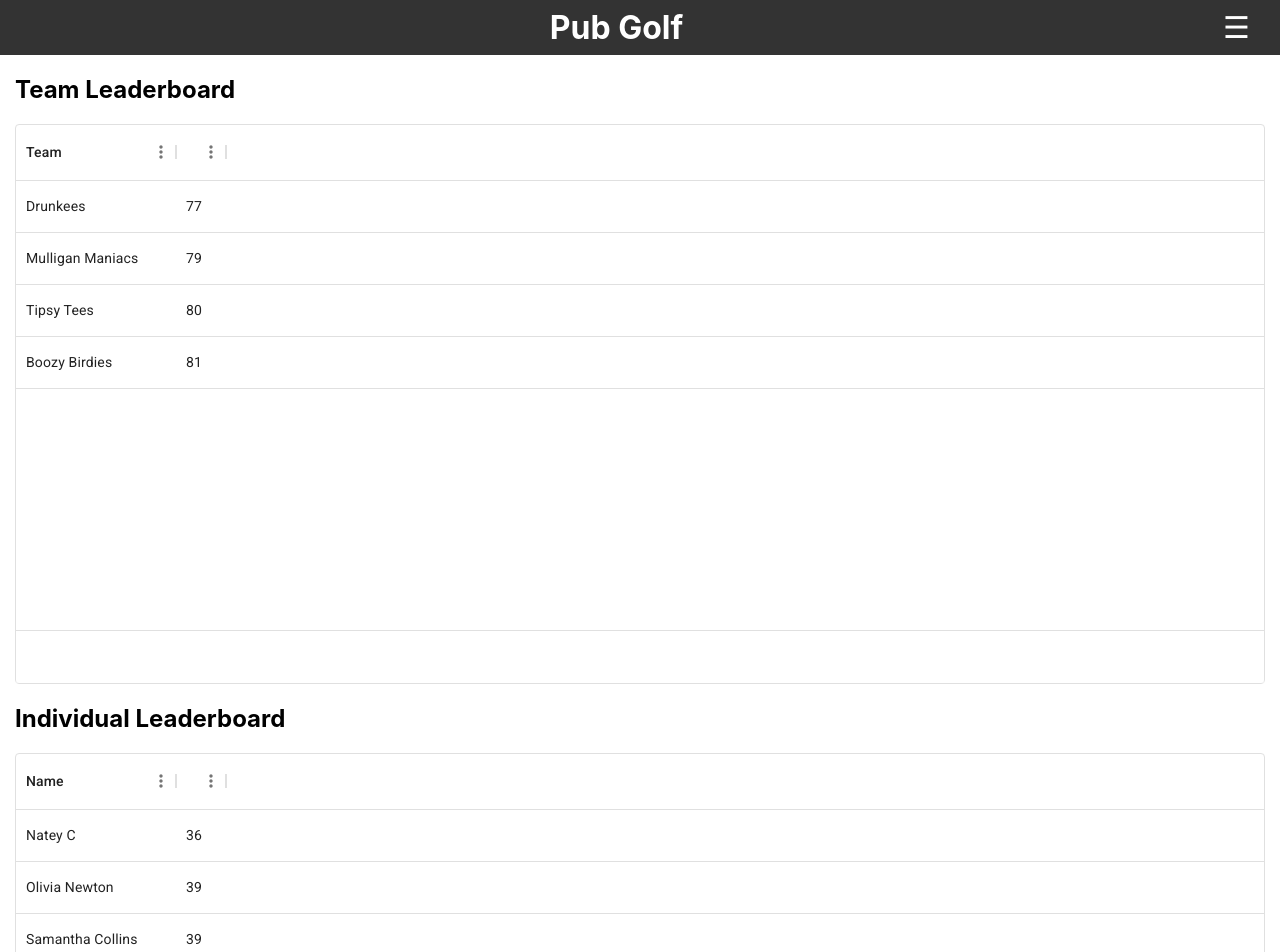
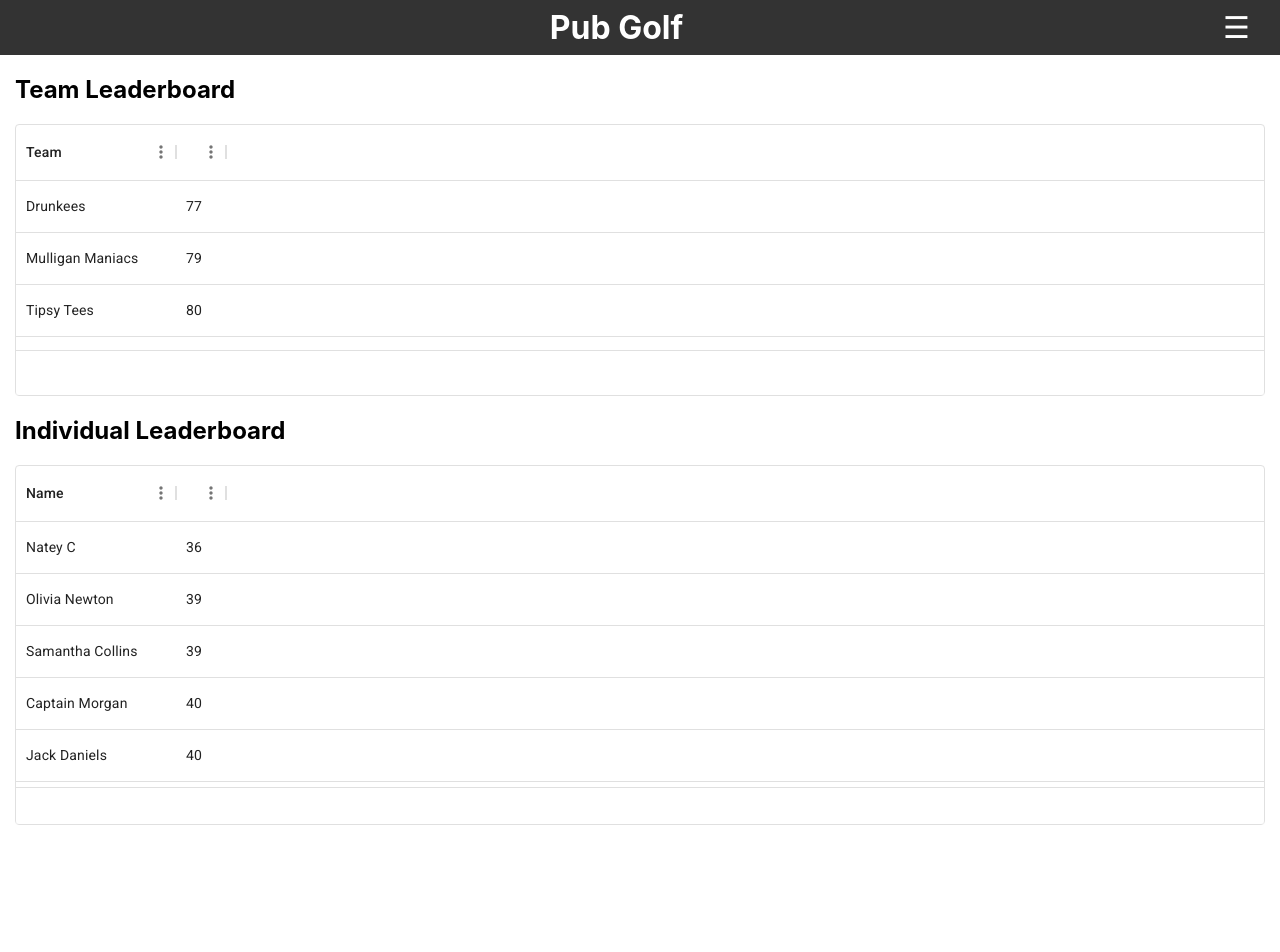
Before and after one commit to Andrew-Barker/pgolf, a React (Create React App) app: page / in a window 1280 px wide. Shown: the top 952 px of the page. After the commit the page ends 825 px from the top, so only its background shows below. Built offline with nearby package versions, Linux system fonts and the light colour scheme; data requests are answered from the project's data file.

Commit message:
sized leaderboard tables

```diff
--- a/src/Leaderboard.js
+++ b/src/Leaderboard.js
@@ -73,11 +73,11 @@ const Leaderboard = () => {
     <PageTitle title="Leaderboard"/>
     <section id="team-leaderboard">
       <h2>Team Leaderboard</h2>
-      <BasicTable data={teamScores} columns={teamCols} showActions={false}/>
+      <BasicTable data={teamScores} columns={teamCols} showActions={false} gridHeight="34vh"/>
     </section>
     <section id="individual-leaderboard">
       <h2>Individual Leaderboard</h2>
-      <BasicTable data={indScores} columns={indCols} showActions={false}/>
+      <BasicTable data={indScores} columns={indCols} showActions={false} gridHeight="45vh"/>
     </section>
   </main>
   )
```
